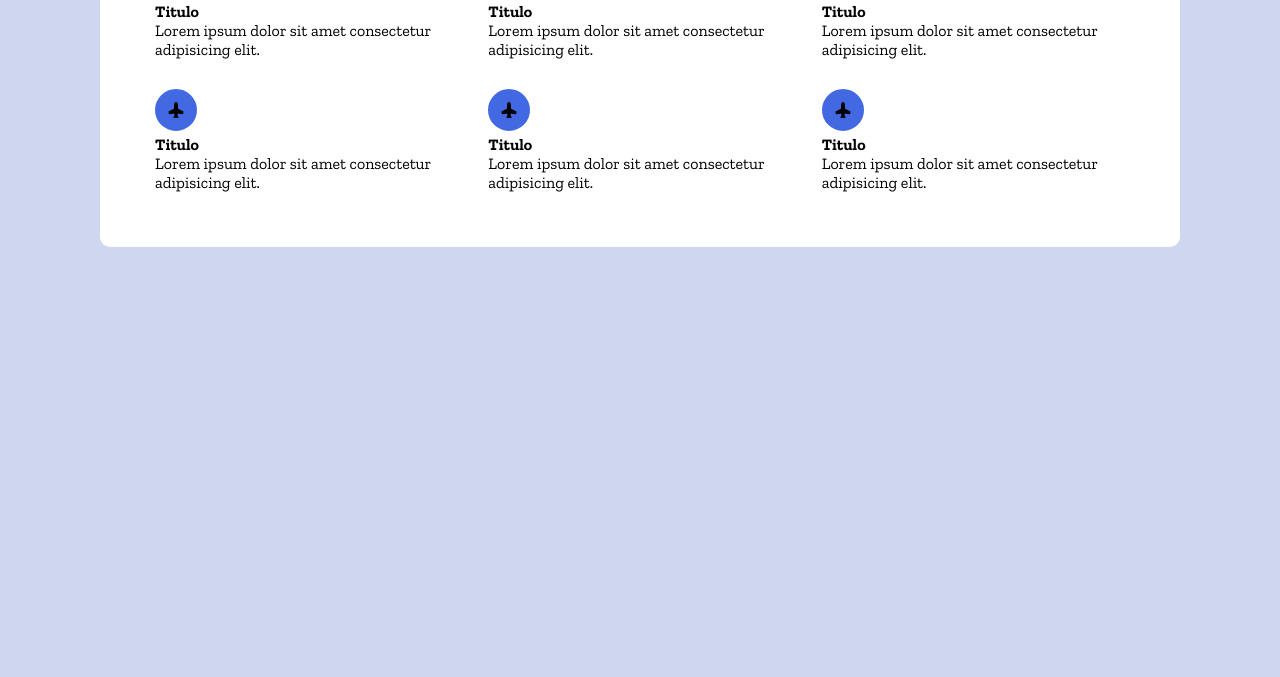
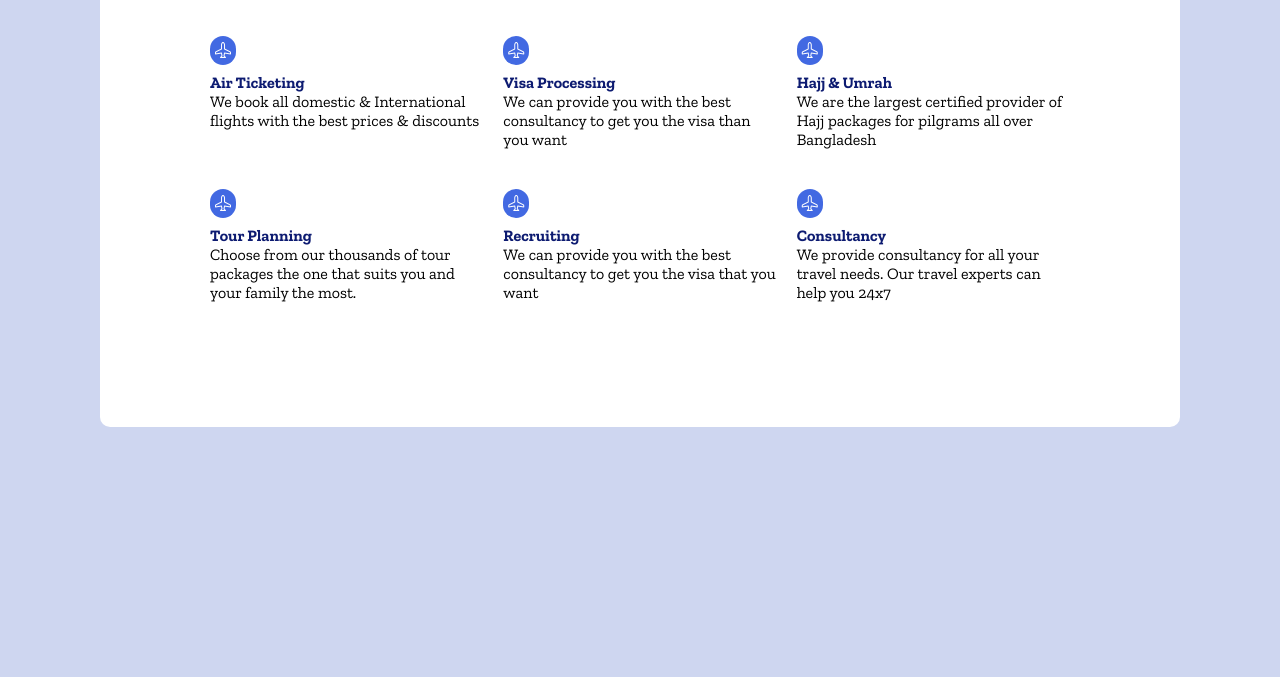
Before and after one commit to JesusAr9/image-based-web-project, a plain HTML site: page index.html in a window 1280 px wide. Shown: the part 431-1108 px from the top of the page. Before the commit the page ends 928 px from the top, so only its background shows below. Drawn offline with nearby package versions, Linux system fonts and the light colour scheme; a web font is replaced by a local one.

Commit message:
Correcion de posicion de iconos y secciones, fuente lista y efectos visuales listos

```diff
--- a/css/styles.css
+++ b/css/styles.css
@@ -16,13 +16,15 @@ body{
 .cont1 {
     background-color: white;
     border-radius: 10px;
-    padding: 50px;
+    padding: 90px;
+
 }
 
 .cont2{
     display: grid;
     grid-template-columns: repeat(3, 1fr);
     gap: 20px;
+    padding: 50px 20px 10px 20px;
 
 }
 
@@ -43,28 +45,39 @@ h3{
     color: #08114d;
     text-align: center;
     padding: 5px;
+ }
 
- }
+h1{
+    color: #0d1b71;
+}
+
 h2{
     font-family: "zilla slab";
     font-size: 11px;
     letter-spacing: 0.5px;
     color:#4d4d4d;
     text-align: center;
-
 }
 
+ .row span{
+    padding: 10px 0px 20px 0px;
+    margin-top: 3px;
+    margin-bottom: 5px;
+    text-align: left;
+    display: block;
 
- .row{
-    padding: 5px;
-    box-sizing: border-box;
-    text-align: left
  }
 
- .row img{
+ .row .bi{
     color: white;
-    border-radius: 50px;
-    padding: 10px;
+    margin-bottom: 10px;
+    border-radius: 100px;
+    padding: 5px;
     background-color:#4269E2;
-    border:#4269E2 solid;
  }
+
+ .row:hover{
+        background-color: #f0f0f0;
+        transition: background-color 0.3s ease;
+        transform: translateY(-5px);
+ }
--- a/index.html
+++ b/index.html
@@ -5,6 +5,7 @@
     <meta name="viewport" content="width=device-width, initial-scale=1.0">
     <title>TRABAJO PRACTICO</title>
     <link rel="stylesheet" href="css/styles.css">
+    <link rel="stylesheet" href="https://cdn.jsdelivr.net/npm/bootstrap-icons@1.11.3/font/bootstrap-icons.min.css">
 
 </head>
 <body>
@@ -18,34 +19,40 @@
                 </section>
             <section class="cont2">
                 <section class="row">
-                    <img src="img/airplane-fill.svg" alt="">
-                    <h1>Titulo</h1>
-                    <p>Lorem ipsum dolor sit amet consectetur adipisicing elit.</p>
+                    <i class="bi bi-airplane"></i>
+                    <span>
+                    <h1>Air Ticketing</h1>
+                    <p>We book all domestic & International flights with the best prices & discounts</p></span>
                 </section>
                 <section class="row">
-                    <img src="img/airplane-fill.svg" alt="">
-                    <h1>Titulo</h1>
-                    <p>Lorem ipsum dolor sit amet consectetur adipisicing elit.</p>
+                    <i class="bi bi-airplane"></i>
+                    <span>
+                    <h1>Visa Processing</h1>
+                    <p>We can provide you with the best consultancy to get you the visa than you want</p></span>
                 </section>
                 <section class="row">
-                    <img src="img/airplane-fill.svg" alt="">
-                    <h1>Titulo</h1>
-                    <p>Lorem ipsum dolor sit amet consectetur adipisicing elit.</p>
+                    <i class="bi bi-airplane"></i>
+                    <span>
+                    <h1>Hajj & Umrah</h1>
+                    <p>We are the largest certified provider of Hajj packages for pilgrams all over Bangladesh</p></span>
                 </section>
                 <section class="row">
-                    <img src="img/airplane-fill.svg" alt="">
-                    <h1>Titulo</h1>
-                    <p>Lorem ipsum dolor sit amet consectetur adipisicing elit.</p>
+                    <i class="bi bi-airplane"></i>
+                    <span>
+                    <h1>Tour Planning</h1>
+                    <p>Choose from our thousands of tour packages the one that suits you and your family the most.</p></span>
                 </section>
                 <section class="row">
-                    <img src="img/airplane-fill.svg" alt="">
-                    <h1>Titulo</h1>
-                    <p>Lorem ipsum dolor sit amet consectetur adipisicing elit.</p>
+                    <i class="bi bi-airplane"></i>
+                    <span>
+                    <h1>Recruiting</h1>
+                    <p>We can provide you with the best consultancy to get you the visa that you want</p></span>
                 </section>
                 <section class="row">
-                    <img src="img/airplane-fill.svg" alt="">
-                    <h1>Titulo</h1>
-                    <p>Lorem ipsum dolor sit amet consectetur adipisicing elit.</p>
+                    <i class="bi bi-airplane"></i>
+                    <span>
+                    <h1>Consultancy</h1>
+                    <p>We provide consultancy for all your travel needs. Our travel experts can help you 24x7</p></span>
                 </section>
             </section>
         </section>
```
